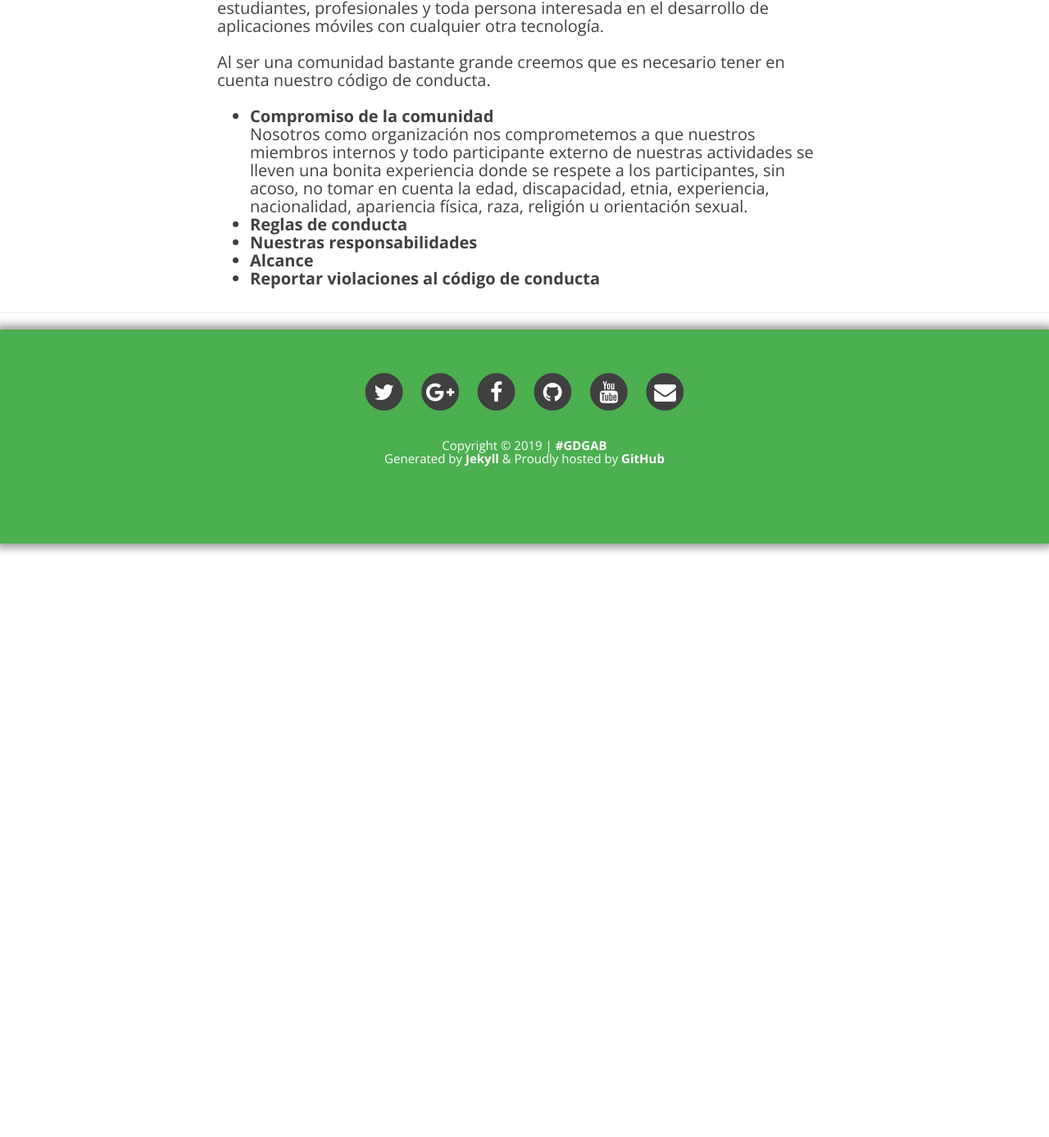
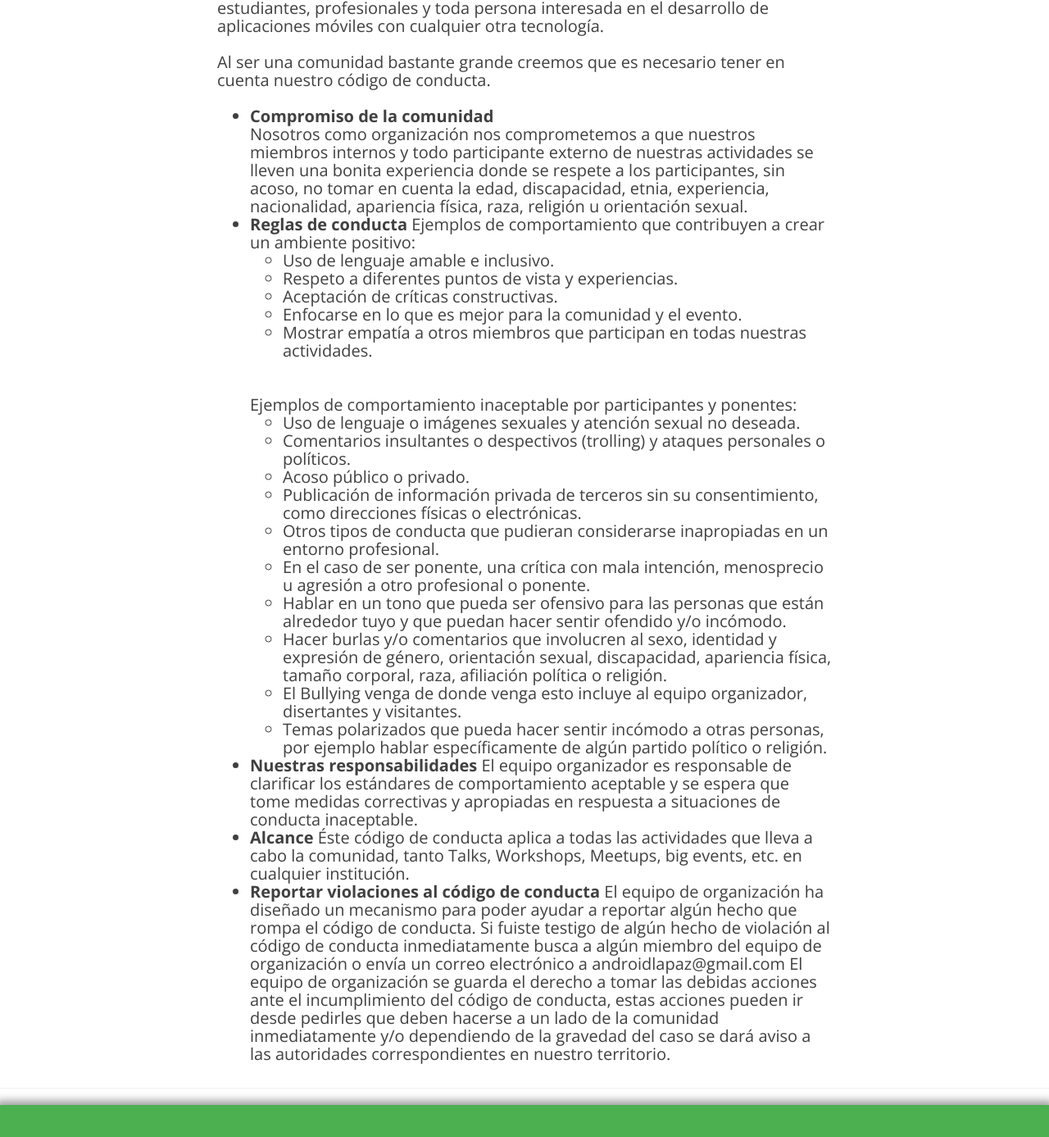
Before and after one commit to GDGAndroidBolivia/gdgandroidbolivia.github.io, a Jekyll site: the page built from code-of-conduct.html, in a window 1280 px wide and 1400 px high, scrolled down 754 px. Shown: the top 1387 px of the window at 82% size. Built offline with Jekyll 4.4.1, drawn with Linux system fonts in a browser that asks for light colours; nearby versions of some CDN libraries.

Commit message:
Adición codigo de conducta

```diff
--- a/code-of-conduct.html
+++ b/code-of-conduct.html
@@ -19,16 +19,72 @@ header-img: "/img/bg-contacto.jpg"
             </br>
         </li>
         <li>
-			<b>Reglas de conducta</b>
+            <b>Reglas de conducta</b>
+            Ejemplos de comportamiento que contribuyen a crear un ambiente positivo:
+            <ul>
+                <li>
+                    Uso de lenguaje amable e inclusivo.
+                </li>
+                <li>
+                    Respeto a diferentes puntos de vista y experiencias.
+                </li>
+                <li>
+                    Aceptación de críticas constructivas.
+                </li>
+                <li>
+                    Enfocarse en lo que es mejor para la comunidad y el evento.
+                </li>
+                <li>
+                    Mostrar empatía a otros miembros que participan en todas nuestras actividades.
+                </li>
+            </ul></br></br>
+            Ejemplos de comportamiento inaceptable por participantes y ponentes:
+            <ul>
+                <li>
+                    Uso de lenguaje o imágenes sexuales y atención sexual no deseada.
+                </li>
+                <li>
+                    Comentarios insultantes o despectivos (trolling) y ataques personales o políticos.
+                </li>
+                <li>
+                    Acoso público o privado.
+                </li>
+                <li>
+                    Publicación de información privada de terceros sin su consentimiento, como direcciones físicas o electrónicas.
+                </li>
+                <li>
+                    Otros tipos de conducta que pudieran considerarse inapropiadas en un entorno profesional.
+                </li>
+                <li>
+                    En el caso de ser ponente, una crítica con mala intención, menosprecio u agresión a otro profesional o ponente.
+                </li>
+                <li>
+                    Hablar en un tono que pueda ser ofensivo para las personas que están alrededor tuyo y que puedan hacer sentir ofendido y/o incómodo.
+                </li>
+                <li>
+                    Hacer burlas y/o comentarios que involucren al sexo, identidad y expresión de género, orientación sexual, discapacidad, apariencia física, tamaño corporal, raza, afiliación política o religión.
+                </li>
+                <li>
+                    El Bullying venga de donde venga esto incluye al equipo organizador, disertantes y visitantes.
+                </li>
+                <li>
+                    Temas polarizados que pueda hacer sentir incómodo a otras personas, por ejemplo hablar específicamente de algún partido político o religión.
+                </li>
+            </ul>
         </li>
         <li>
-			<b>Nuestras responsabilidades</b>
+            <b>Nuestras responsabilidades</b>
+            El equipo organizador es responsable de clarificar los estándares de comportamiento aceptable y se espera que tome medidas correctivas y apropiadas en respuesta a situaciones de conducta inaceptable.
         </li>
         <li>
-			<b>Alcance</b>
+            <b>Alcance</b>
+            Éste código de conducta aplica a todas las actividades que lleva a cabo la comunidad, tanto Talks, Workshops, Meetups, big events, etc. en cualquier institución.
         </li>
         <li>
             <b>Reportar violaciones al código de conducta</b>
+            El equipo de organización ha diseñado un mecanismo para poder ayudar a reportar algún hecho que rompa el código de conducta.
+            Si fuiste testigo de algún hecho de violación al código de conducta inmediatamente busca a algún miembro del equipo de organización o envía un correo electrónico a androidlapaz@gmail.com
+            El equipo de organización se guarda el derecho a tomar las debidas acciones ante el incumplimiento del código de conducta, estas acciones pueden ir desde pedirles que deben hacerse a un lado de la comunidad inmediatamente y/o dependiendo de la gravedad del caso se dará aviso a las autoridades correspondientes en nuestro territorio.
         </li>
     </ul>
 </h4>
```
